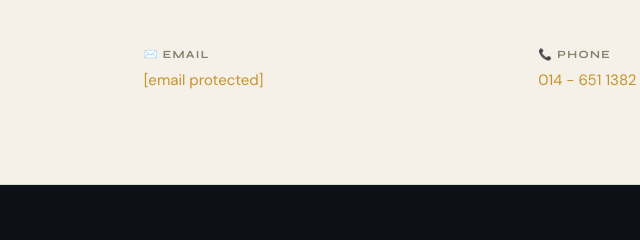
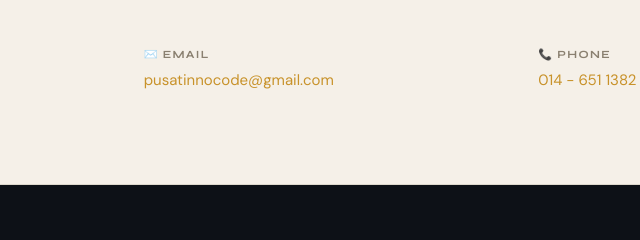
Before and after one commit to hexsauce/Innocode-AI, a plain HTML site: page index.html in a window 1280 px wide. Shown: the part 2854-3094 px from the top of the page, 315-955 px from the left. Drawn offline with nearby package versions, Linux system fonts and the light colour scheme.

Commit message:
Fix email obfuscation

```diff
--- a/index.html
+++ b/index.html
@@ -1393,9 +1393,7 @@
       </div>
       <div class="info-item">
         <h4 data-i18n="ct.email">✉️ Email</h4>
-        <p><a href="/cdn-cgi/l/email-protection#f08085839184999e9e9f939f9495b0979d91999cde939f9d"><span
-              class="__cf_email__"
-              data-cfemail="ec9c999f8d98858282838f838889ac8b818d8580c28f8381">[email&#160;protected]</span></a></p>
+        <p><a href="mailto:pusatinnocode@gmail.com">pusatinnocode@gmail.com</a></p>
       </div>
       <div class="info-item">
         <h4 data-i18n="ct.phone">📞 Phone</h4>
@@ -1480,8 +1478,7 @@
         <h3 data-i18n="cod.ct">Students &amp; Tutors Welcome</h3>
         <p data-i18n="cod.cs">Whether you want to learn or teach, Innocode's coding programme has a place for you.</p>
         <div style="display:flex;gap:16px;justify-content:center;flex-wrap:wrap">
-          <a href="/cdn-cgi/l/email-protection#92e2e7e1f3e6fbfcfcfdf1fdf6f7d2f5fff3fbfebcf1fdff" class="btn-primary"
-            data-i18n="cod.ce">Email Us</a>
+          <a href="mailto:pusatinnocode@gmail.com" class="btn-primary" data-i18n="cod.ce">Email Us</a>
           <a href="tel:0146511382" class="btn-outline"
             style="color:rgba(255,255,255,0.7);border-color:rgba(255,255,255,0.2)">014 - 651 1382</a>
         </div>
@@ -1504,9 +1501,7 @@
       <div class="footer-col">
         <h4 data-i18n="ft.contact">Contact</h4>
         <ul>
-          <li><a href="/cdn-cgi/l/email-protection#3444414755405d5a5a5b575b5051745359555d581a575b59"><span
-                class="__cf_email__"
-                data-cfemail="5525202634213c3b3b3a363a3130153238343c397b363a38">[email&#160;protected]</span></a></li>
+          <li><a href="mailto:pusatinnocode@gmail.com">pusatinnocode@gmail.com</a></li>
           <li><a href="tel:0146511382">014 - 651 1382</a></li>
         </ul>
       </div>
@@ -1604,8 +1599,8 @@
       <h2 class="section-title" style="text-align:center" data-i18n="sp.title">Become a Sponsor</h2>
       <p data-i18n="sp.body">Help us bring AI education to every corner of Sabah's community. Your support directly
         funds student scholarships, community workshops, and programme development.</p>
-      <a href="/cdn-cgi/l/email-protection#aededbddcfdac7c0c0c1cdc1cacbeec9c3cfc7c280cdc1c391dddbccc4cbcdda93fddec1c0ddc1dcddc6c7de8eebc0dfdbc7dcd7"
-        class="btn-primary" data-i18n="sp.btn">Get in Touch</a>
+      <a href="mailto:pusatinnocode@gmail.com?subject=Sponsorship Enquiry" class="btn-primary" data-i18n="sp.btn">Get in
+        Touch</a>
     </div>
 
     <footer>
@@ -1625,9 +1620,7 @@
       <div class="footer-col">
         <h4 data-i18n="ft.contact">Contact</h4>
         <ul>
-          <li><a href="/cdn-cgi/l/email-protection#cababfb9abbea3a4a4a5a9a5aeaf8aada7aba3a6e4a9a5a7"><span
-                class="__cf_email__"
-                data-cfemail="1c6c696f7d68757272737f7378795c7b717d7570327f7371">[email&#160;protected]</span></a></li>
+          <li><a href="mailto:pusatinnocode@gmail.com">pusatinnocode@gmail.com</a></li>
           <li><a href="tel:0146511382">014 - 651 1382</a></li>
         </ul>
       </div>
```
